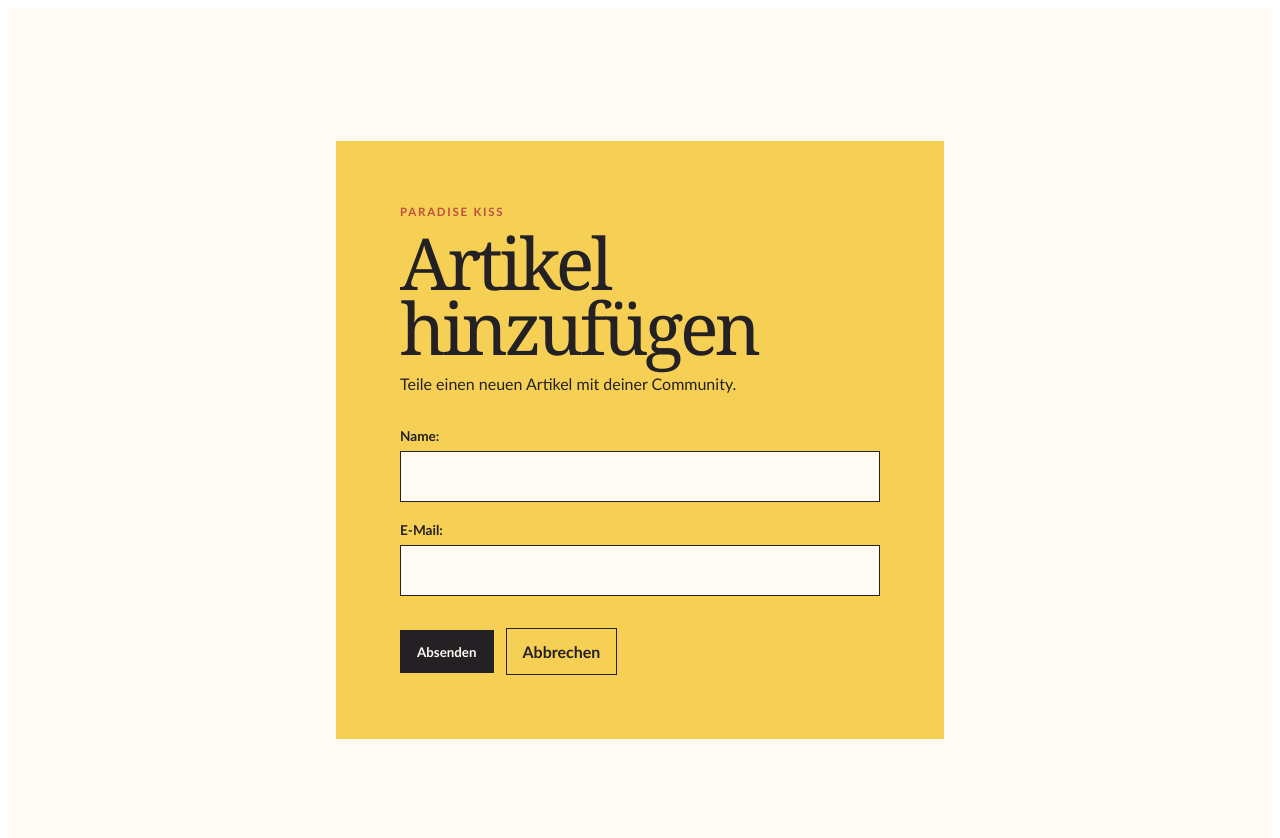
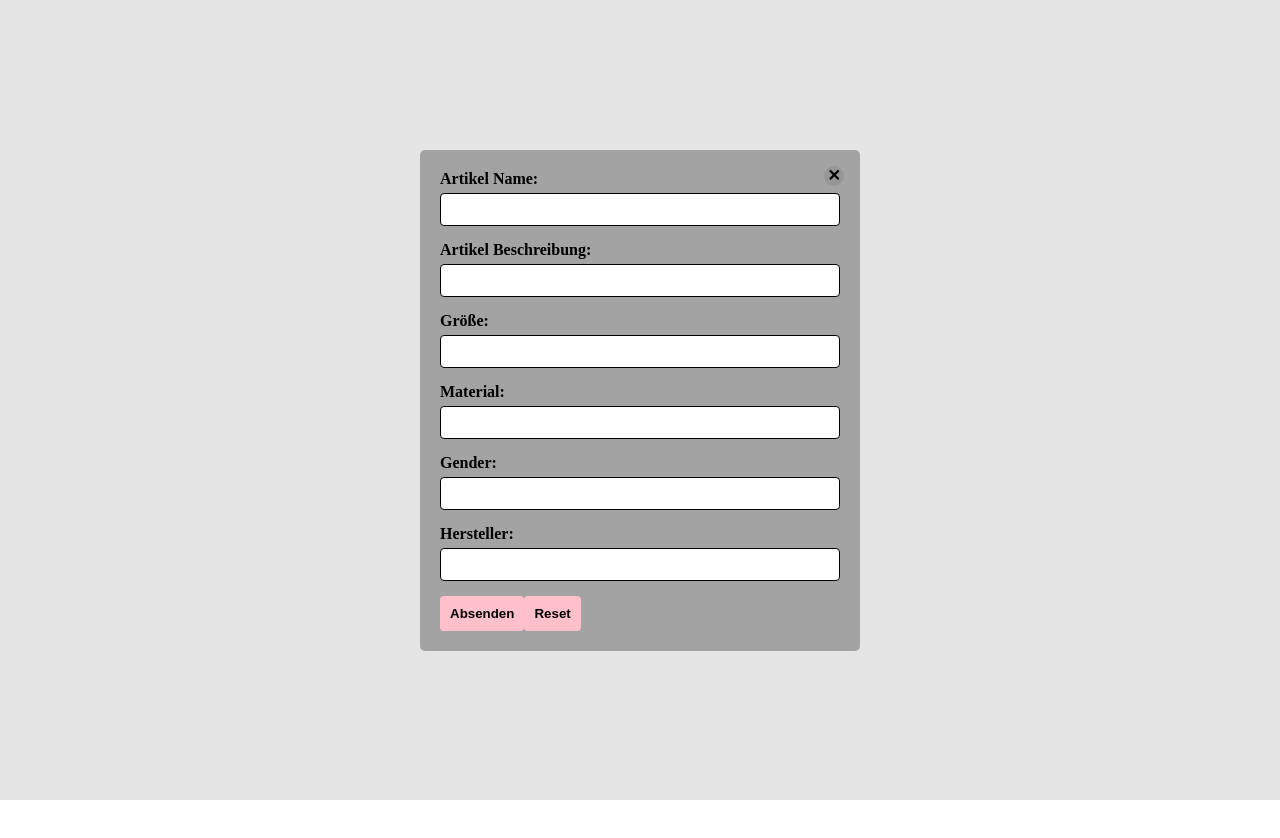
Before and after one commit to Diegososa21/Paradise-Kiss, an Angular app: page /resource-form in a window 1280 px wide. Shown: the top 838 px of the page. After the commit the page ends 800 px from the top, so only its background shows below. Built offline with nearby package versions, Linux system fonts and the light colour scheme.

Commit message:
Habe die Artikel eingabe erweiter / gefixt Nico verpiss dich mit mit deiner gevibe codeten.

```diff
--- a/src/app/app.routes.ts
+++ b/src/app/app.routes.ts
@@ -1,9 +1,9 @@
 import { Routes } from '@angular/router';
 import { HomeComponent } from './home/home';
-import { ResourceFormComponent } from './resource-form/resource-form';
+import { ResourceForm } from './home/resource-form/resource-form';
 
 export const routes: Routes = [
 	{ path: '', component: HomeComponent },
-	{ path: 'resource-form', component: ResourceFormComponent },
+	{ path: 'resource-form', component: ResourceForm },
 	{ path: '**', redirectTo: '' },
 ];
--- a/src/app/home/home.html
+++ b/src/app/home/home.html
@@ -14,10 +14,15 @@
       A bright little space for inspiration, connection, and the moments that make life feel like yours, just live how you want to.
     </p>
     <div class="hero-actions">
-      <a class="primary-action" href="#discover">Start exploring <span aria-hidden="true">&#8594;</span></a>
-      <button class="secondary-action" type="button" (click)="showForm = true">
-        Artikel hinzufügen <span aria-hidden="true">&#8599;</span>
-      </button>
+
+    <a class="primary-action" href="#discover">Start exploring <span aria-hidden="true">&#8594;</span></a>
+
+
+
+    <button class="secondary-action" type="button" (click)="showForm = true">
+      Artikel hinzufügen <span aria-hidden="true">&#8599;</span>
+    </button>
+
     </div>
   </section>
 
@@ -46,11 +51,17 @@
   </section>
 
     @if (showForm) {
-    <div class="overlay" (click)="showForm = false">
       <div class="modal" (click)="$event.stopPropagation()">
         <app-resource-form />
       </div>
+  }
+
+    @if (showForm) {
+  <div class="overlay" (click)="showForm = false">
+    <div class="modal" (click)="$event.stopPropagation()">
+      <app-resource-form (close)="showForm = false" />
     </div>
+  </div>
   }
 
 </main>
--- a/src/app/home/home.scss
+++ b/src/app/home/home.scss
@@ -5,7 +5,7 @@
 
 .home-shell {
   --ink: #242124;
-  --paper: #fffaf4;
+  --paper: black;
   --coral: #ff725e;
   --yellow: #f6cf55;
   --blue: #8ec5d6;
@@ -138,21 +138,28 @@ h1 em {
 }
 
 .secondary-action {
+  border: none;
+  font: inherit;
+  cursor: pointer;
+  box-sizing: border-box;
+  appearance: none;
   display: inline-flex;
   align-items: center;
-  gap: 0.7rem;
-  padding: 0.85rem 0.2rem;
-  color: var(--ink);
+  gap: 1rem;
+  padding: 0.9rem 1.2rem;
+  border-radius: 999px;
+  color: var(--paper);
+  background: var(--ink);
   font-family: 'Trebuchet MS', sans-serif;
   font-size: 0.85rem;
   font-weight: 700;
-  text-decoration: underline;
-  text-underline-offset: 0.3rem;
+  transition: transform 180ms ease, background 180ms ease;
 }
 
-.secondary-action:hover,
+.secondary-action,
 .secondary-action:focus-visible {
-  color: var(--coral);
+  background: var(--coral);
+  transform: translateY(-3px);
 }
 
 .discover {
--- a/src/app/home/home.ts
+++ b/src/app/home/home.ts
@@ -1,10 +1,10 @@
 import { Component } from '@angular/core';
-import { ResourceFormComponent } from '../resource-form/resource-form';
+import { ResourceForm } from './resource-form/resource-form';
 
 @Component({
   selector: 'app-home',
   standalone: true,
-  imports: [ResourceFormComponent],
+  imports: [ResourceForm],
   styleUrl: './home.scss',
   templateUrl: './home.html',
 })
--- /dev/null
+++ b/src/app/home/resource-form/resource-form.html
@@ -0,0 +1,54 @@
+<!DOCTYPE html>
+<html lang="de">
+<head>
+    <meta charset="UTF-8">
+    <link rel="stylesheet" href="./resource-form.scss">
+</head>
+<body>
+
+    <div class="overlay">
+        <div class="modal">
+
+                <button type="button" class="close-button" (click)="onClose()" aria-label="Schließen">&#10005;</button>
+
+            <form method="post">
+
+                <div class="form-group">
+                    <label for="rescourceName">Artikel Name:</label>
+                    <input type="text" id="rescourceName" name="rescourceName">
+                </div>
+
+                <div class="form-group">
+                    <label for="rescourceDesc">Artikel Beschreibung:</label>
+                    <input type="text" id="rescourceDesc" name="rescourceDesc">
+                </div>
+
+                <div class="form-group">
+                    <label for="size">Größe:</label>
+                    <input type="text" id="size" name="size">
+                </div>
+
+                <div class="form-group">
+                    <label for="material">Material:</label>
+                    <input type="text" id="material" name="material">
+                </div>
+
+                <div class="form-group">
+                    <label for="gender">Gender:</label>
+                    <input type="text" id="gender" name="gender">
+                </div>
+
+                <div class="form-group">
+                    <label for="manufacturer">Hersteller:</label>
+                    <input type="text" id="manufacturer" name="manufacturer">
+                </div>
+
+                <button type="submit">Absenden</button>
+                <button type="reset">Reset</button>
+
+            </form>
+        </div>
+    </div>
+
+</body>
+</html>
--- a/src/app/home/rescourceForm.scss
+++ b/src/app/home/resource-form/resource-form.scss
@@ -11,10 +11,34 @@
         }
 
         .modal {
+            position: relative;
             background-color: #a3a3a3;
             padding: 20px;
             border-radius: 5px;
             width: 400px;
+
+            .close-button {
+                position: absolute;
+                top: 16px;
+                right: 16px;
+                width: 20px;
+                height: 20px;
+                border-radius: 50%;
+                border: none;
+                background: rgba(0, 0, 0, 0.08);
+                color: inherit;
+                font-size: 16px;
+                line-height: 1;
+                cursor: pointer;
+                display: flex;
+                align-items: center;
+                justify-content: center;
+                transition: background 0.15s ease;
+
+                &:hover {
+                    background: rgba(0, 0, 0, 0.15);
+                }
+            }
         }
 
         .form-group {
--- /dev/null
+++ b/src/app/home/resource-form/resource-form.ts
@@ -0,0 +1,16 @@
+import { Component, EventEmitter, Output } from '@angular/core';
+
+@Component({
+  imports: [],
+  selector: 'app-resource-form',
+  styleUrl: './resource-form.scss',
+  templateUrl: './resource-form.html',
+
+})
+export class ResourceForm {
+  @Output() close = new EventEmitter<void>();
+
+  onClose() {
+    this.close.emit();
+  }
+}
--- a/src/app/resource-form/resource-form.html
+++ /dev/null
@@ -1,24 +0,0 @@
-<main class="resource-page">
-  <section class="resource-modal" aria-labelledby="resource-title">
-    <p class="eyebrow">Paradise Kiss</p>
-    <h1 id="resource-title">Artikel hinzufügen</h1>
-    <p class="intro">Teile einen neuen Artikel mit deiner Community.</p>
-
-    <form method="post">
-      <div class="form-group">
-        <label for="name">Name:</label>
-        <input type="text" id="name" name="name" />
-      </div>
-
-      <div class="form-group">
-        <label for="email">E-Mail:</label>
-        <input type="email" id="email" name="email" />
-      </div>
-
-      <div class="form-actions">
-        <button type="submit">Absenden</button>
-        <a routerLink="/" class="cancel-button">Abbrechen</a>
-      </div>
-    </form>
-  </section>
-</main>
--- a/src/app/resource-form/resource-form.scss
+++ /dev/null
@@ -1,92 +0,0 @@
-:host {
-  display: block;
-  min-height: 100vh;
-}
-
-.resource-page {
-  display: grid;
-  min-height: 100vh;
-  place-items: center;
-  padding: 2rem 1.25rem;
-  color: #242124;
-  background: #fffaf4;
-  font-family: Georgia, 'Times New Roman', serif;
-}
-
-.resource-modal {
-  width: min(100%, 30rem);
-  padding: clamp(2rem, 6vw, 4rem);
-  background: #f6cf55;
-}
-
-.eyebrow {
-  margin: 0 0 0.75rem;
-  color: #bd4f3e;
-  font-family: 'Trebuchet MS', sans-serif;
-  font-size: 0.72rem;
-  font-weight: 700;
-  letter-spacing: 0.15em;
-  text-transform: uppercase;
-}
-
-h1 {
-  margin: 0 0 0.75rem;
-  font-size: clamp(2.6rem, 8vw, 4.5rem);
-  font-weight: 400;
-  line-height: 0.9;
-  letter-spacing: -0.05em;
-}
-
-.intro {
-  margin: 0 0 2rem;
-  font-family: 'Trebuchet MS', sans-serif;
-  line-height: 1.5;
-}
-
-.form-group {
-  display: flex;
-  flex-direction: column;
-  gap: 0.45rem;
-  margin-bottom: 1.25rem;
-}
-
-label {
-  font-family: 'Trebuchet MS', sans-serif;
-  font-size: 0.85rem;
-  font-weight: 700;
-}
-
-input {
-  box-sizing: border-box;
-  width: 100%;
-  padding: 0.85rem;
-  border: 1px solid #242124;
-  border-radius: 0;
-  color: #242124;
-  background: #fffaf4;
-  font: inherit;
-}
-
-.form-actions {
-  display: flex;
-  align-items: center;
-  gap: 0.75rem;
-  margin-top: 2rem;
-}
-
-button,
-.cancel-button {
-  padding: 0.8rem 1rem;
-  border: 1px solid #242124;
-  color: #fffaf4;
-  background: #242124;
-  font-family: 'Trebuchet MS', sans-serif;
-  font-weight: 700;
-  text-decoration: none;
-  cursor: pointer;
-}
-
-.cancel-button {
-  color: #242124;
-  background: transparent;
-}
```
Also changed, not shown: src/app/home/rescourceForm.html (deleted, +0 -36 lines), src/app/resource-form/resource-form.ts (deleted, +0 -9 lines), 1 other file (tests, documents, lock files or other folders).
